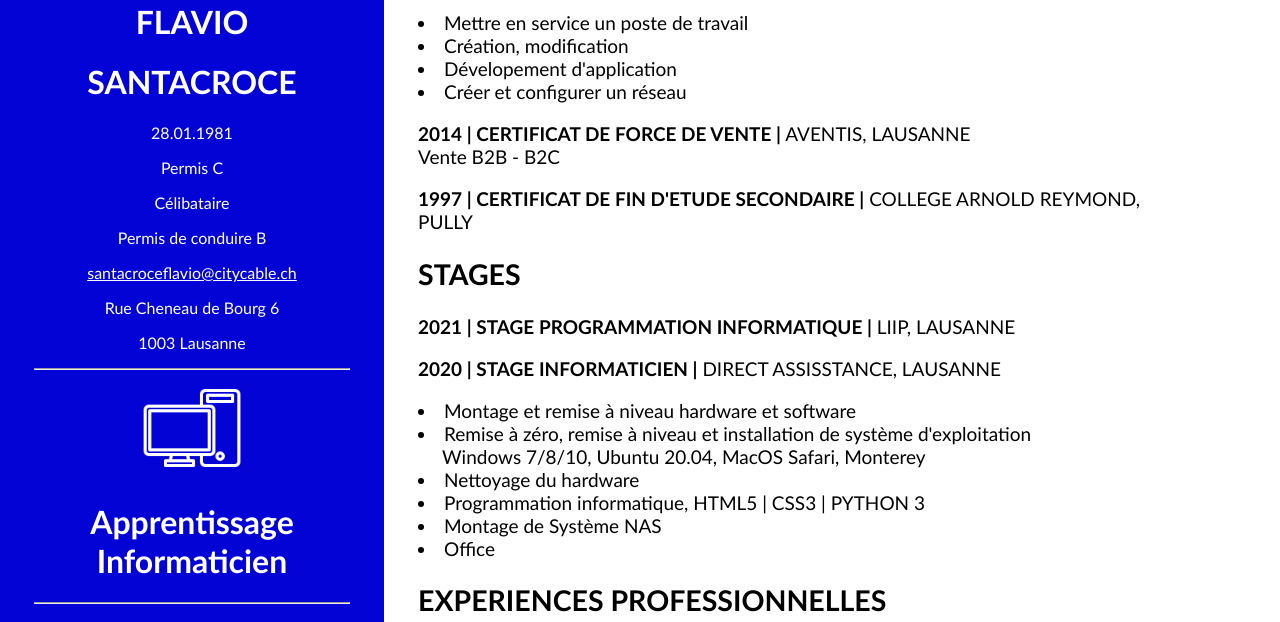
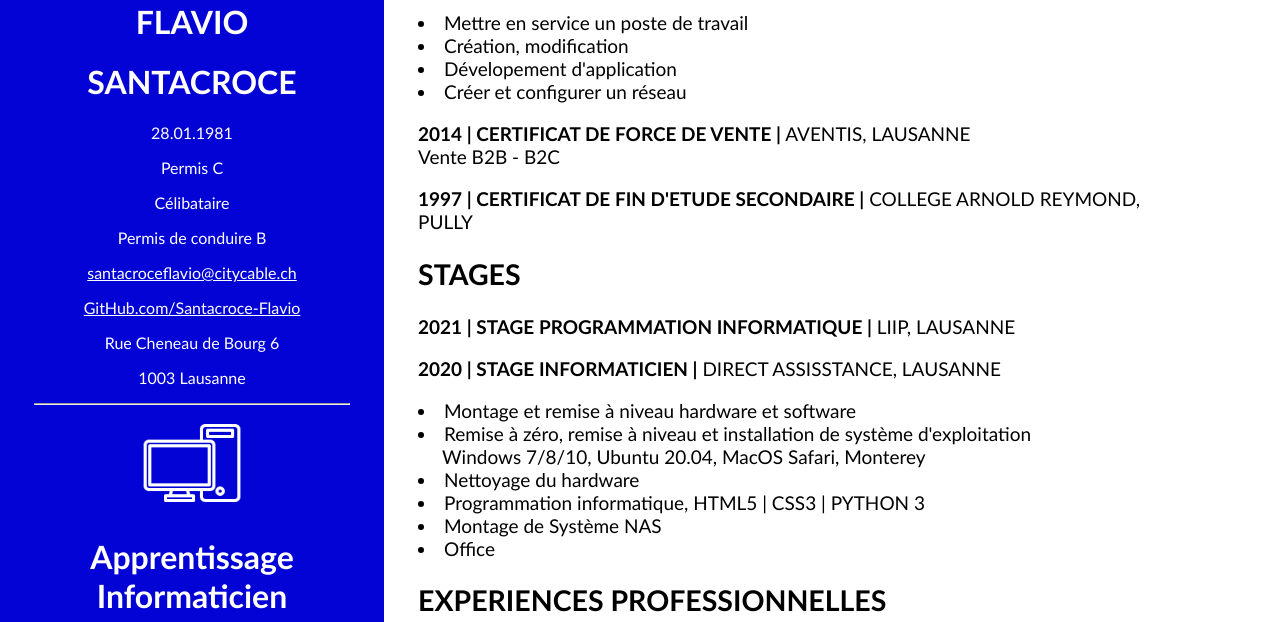
Before and after one commit to SantacroceFlavio/my_projects, a plain HTML site: page CV_HTML/index.html in a window 1280 px wide. Shown: the part 161-783 px from the top of the page. Drawn offline with Linux system fonts and the light colour scheme.

Commit message:
New update

```diff
--- a/CV_HTML/index.html
+++ b/CV_HTML/index.html
@@ -20,6 +20,7 @@
         <p>Célibataire</p>
         <p>Permis de conduire B</p>
         <p><a href="mailto:santacroceflavio@citycable.ch">santacroceflavio@citycable.ch</a></p>
+        <p><a href="https//github.com/Santacroce-Flavio">GitHub.com/Santacroce-Flavio</a></p>
         <p>Rue Cheneau de Bourg 6</p>
         <p>1003 Lausanne</p>
         <hr>
--- a/CV_HTML/style.css
+++ b/CV_HTML/style.css
@@ -40,4 +40,5 @@ a:link {
 @media  screen and (max-width: 750px) {
     .sidebar, .expe {
         flex-basis: 100%;
-    }
+}
+}
```
